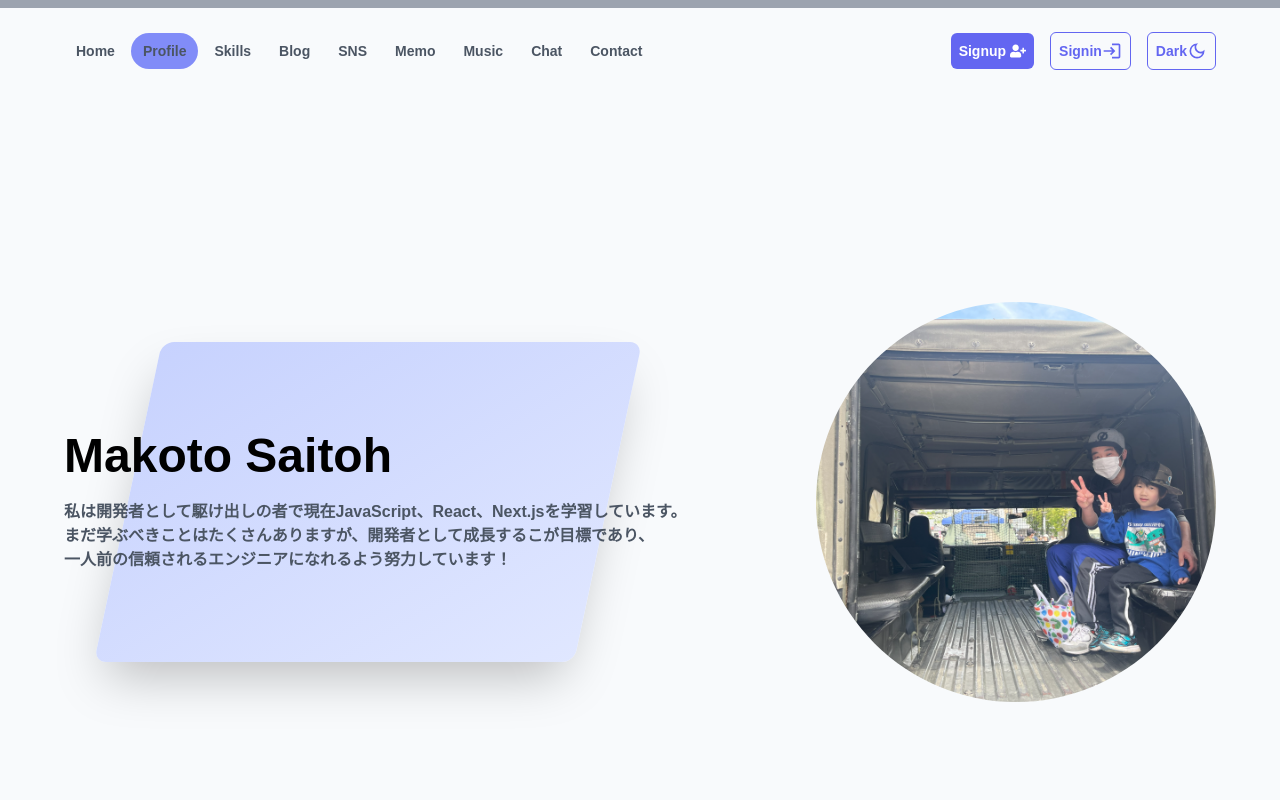
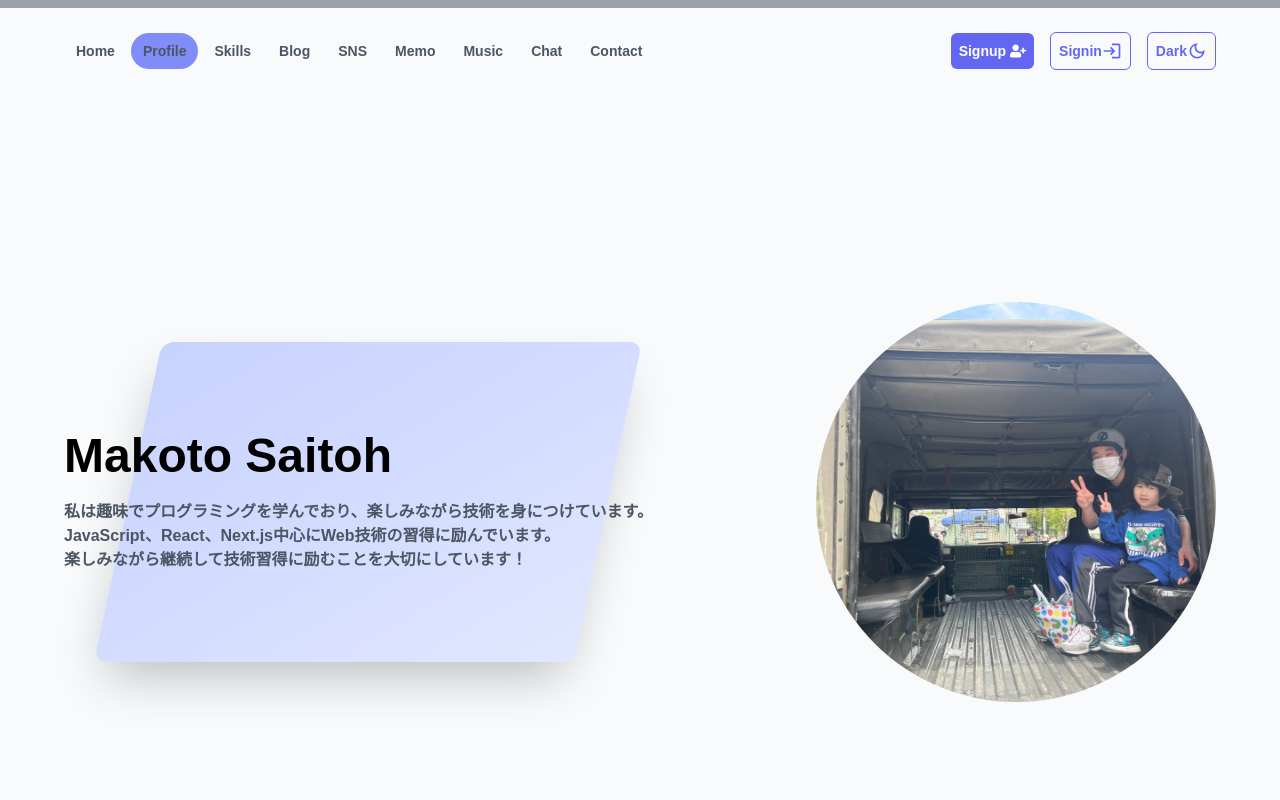
Before and after one commit to mkt0416/my-portfoliosite, a Next.js app: page /site/profile in a window 1280 px wide. Shown: the top 800 px of the page. Built offline with nearby package versions, Linux system fonts and the light colour scheme; a web font is replaced by a local one.

Commit message:
fix hero, profile comment

```diff
--- a/app/components/hero/HeroSection.tsx
+++ b/app/components/hero/HeroSection.tsx
@@ -14,7 +14,7 @@ const slides = [
     {
         image: "/images/slideimage2.svg",
         title: "What I Can Do",
-        text: "While I don’t have hands-on experience yet, I’m actively studying HTML, CSS, and JavaScript, and I’m beginning to explore both frontend development with React and backend technologies like Node.js and MongoDB. Recently, I’ve also started learning C# to broaden my development skills.",
+        text: "I’m actively studying HTML, CSS, and JavaScript, and I’m beginning to explore both frontend development with React and backend technologies like Node.js and MongoDB.",
         icon: <IoBulbOutline />
     },
     {
--- a/app/components/profile/ProfileTop.tsx
+++ b/app/components/profile/ProfileTop.tsx
@@ -22,11 +22,11 @@ const ProfileTop = () => {
                         <h1 className='text-3xl md:text-4xl xl:text-5xl text-center md:text-left font-extrabold mb-5'>Makoto Saitoh</h1>
                         <p className='max-w-2xl text-xs md:text-sm lg:text-base text-center md:text-left text-gray-600 font-semibold
                          leading-tight sm:leading-relaxed dark:text-gray-400'>
-                            私は開発者として駆け出しの者で現在JavaScript、React、Next.jsを学習しています。
+                            私は趣味でプログラミングを学んでおり、楽しみながら技術を身につけています。
                             <br />
-                            まだ学ぶべきことはたくさんありますが、開発者として成長するこが目標であり、
+                            JavaScript、React、Next.js中心にWeb技術の習得に励んでいます。
                             <br />
-                            一人前の信頼されるエンジニアになれるよう努力しています！
+                            楽しみながら継続して技術習得に励むことを大切にしています！
                         </p>
                     </motion.div>
 
```
